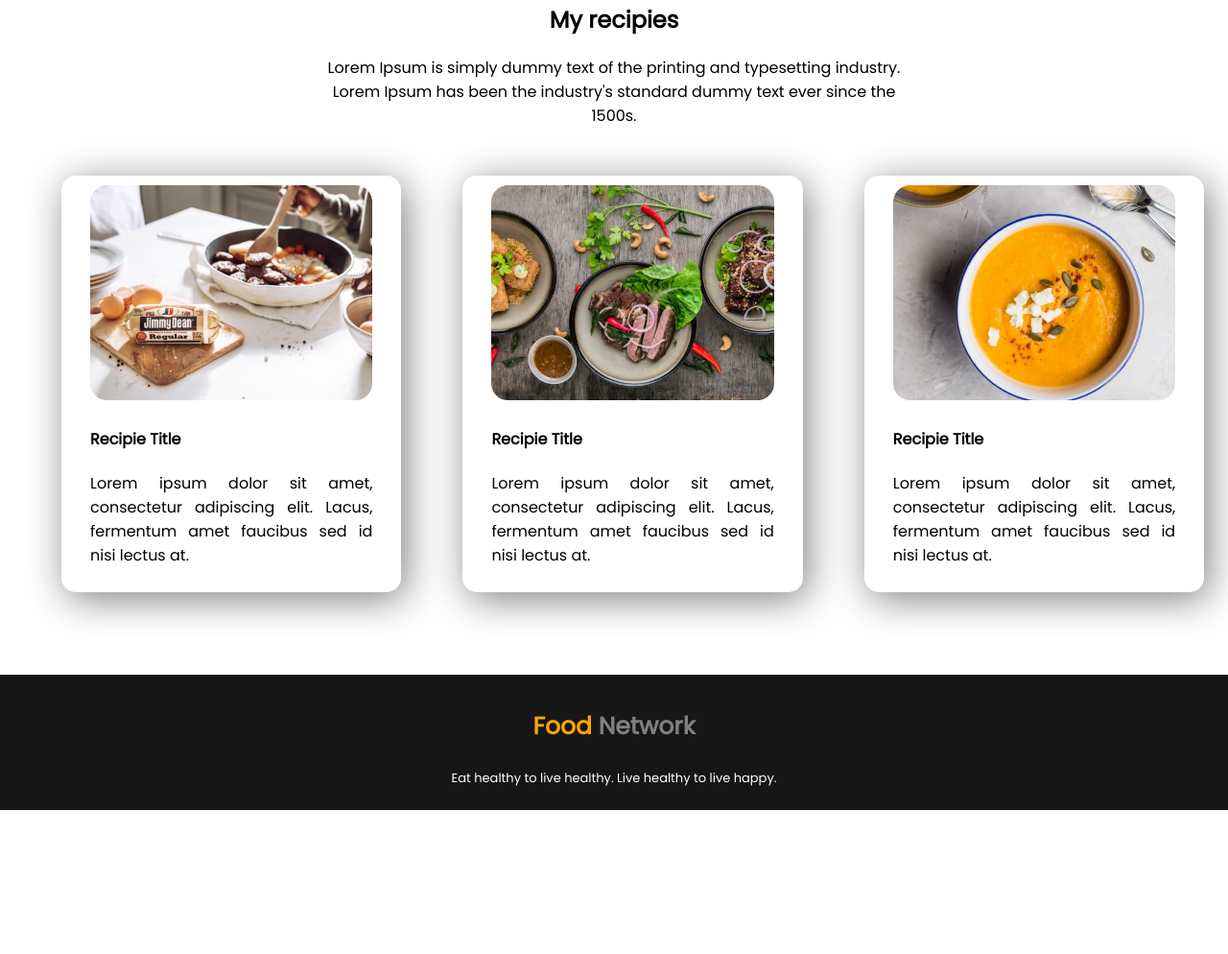
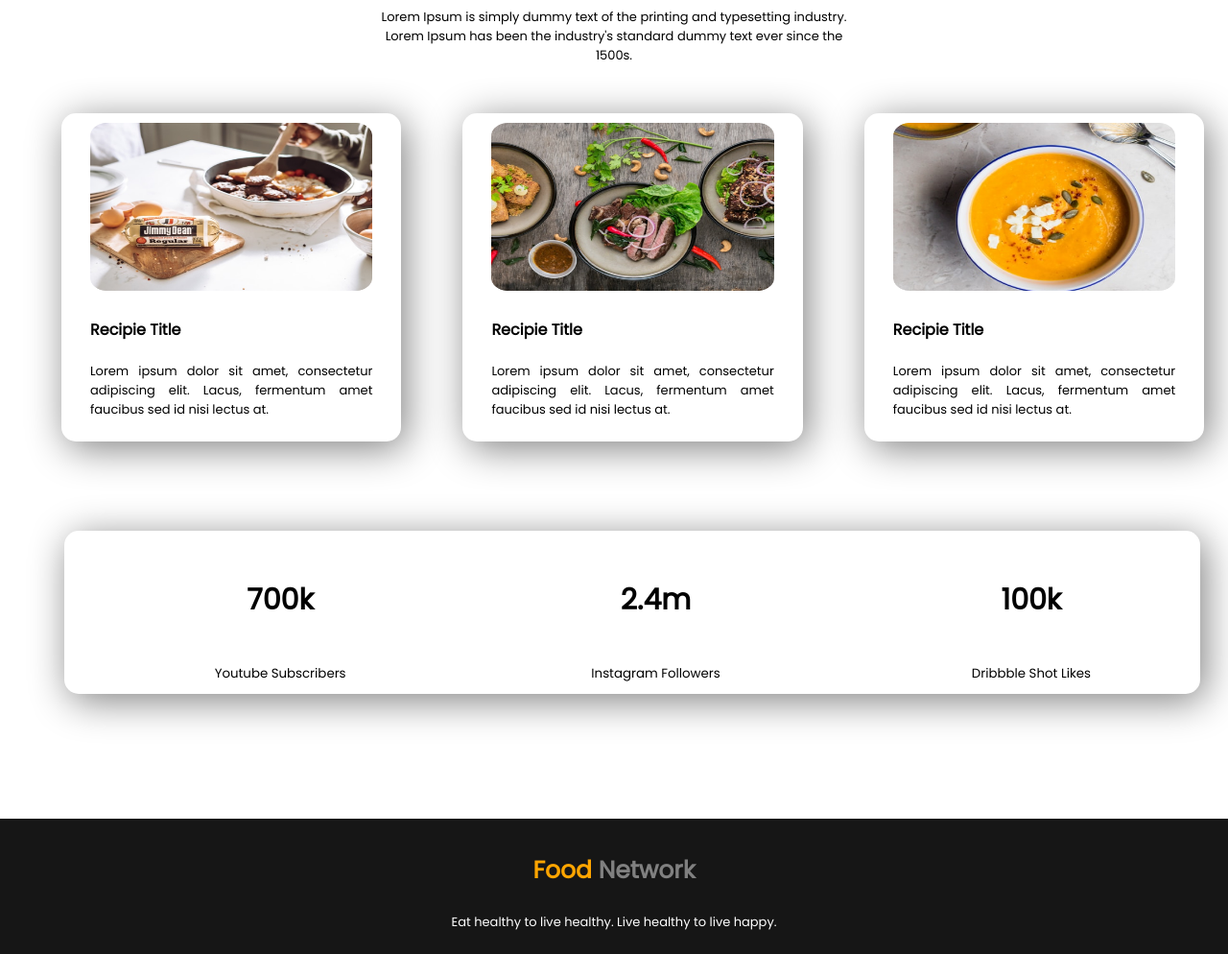
Before and after one commit to moularavel/food-network, a plain HTML site: page index.html in a window 1280 px wide. Shown: the part 1161-2155 px from the top of the page at 96% size. Before the commit the page ends 2005 px from the top, so only its background shows below. Drawn offline with Linux system fonts and the light colour scheme.

Commit message:
number section done

```diff
--- a/css/style.css
+++ b/css/style.css
@@ -37,7 +37,7 @@ h1{
 #food-section .divided-div img{
     width: 100%;
 }
-#food-section .divided-div p{
+#food-section .divided-div p,#recipies-section .section-title{
     color:#7e7b7b;
 }
 .food-section-content{
@@ -68,11 +68,14 @@ padding-bottom: 20px;
     padding-bottom: 20px;
 }
 #recipies-section{
-    margin-top: 100px;
-    height: 700px;
+    margin-top: 50px;
+    height: 600px;
 }
 #recipies-section .section-title, .section-content{
     text-align: center;
+}
+#recipies-section .section-content,.recipies-divided p{
+    font-size: 13px;
 }
 .recipies-divided{
     width: 23%;
@@ -83,7 +86,9 @@ padding-bottom: 20px;
 }
 .recipies-divided img{
     width: 100%;
+    height: 175px;
 }
+
 .recipies-area{
     margin-top: 50px;
 }
@@ -95,8 +100,27 @@ padding-bottom: 20px;
 .recipies-area h3{
     font-size: 30px;
 }
-
-
+#number-section{
+    height: 300px;
+    padding: 0px 17px;
+}
+.number-divided{
+    width: 23%;
+    float: left;
+    margin-left: 5%;
+    padding: 10px 30px;
+    text-align: center;
+}
+.number-divided h4{
+    font-size: 30px;
+}
+.number-div{
+    width: 95%;
+    margin-left: 4%;
+    float: left;
+    box-shadow: 5px 7px 40px grey;
+    border-radius: 15px;
+}
 footer{
     background-color: rgb(22, 22, 22);
     padding: 10px 0px;
--- a/index.html
+++ b/index.html
@@ -64,7 +64,22 @@
                 </div>
             </div>
     </section>
-    <section id="number-section"></section>
+    <section id="number-section">
+        <div class="number-div">
+            <div class="number-divided">
+                <h4>700k</h4>
+                <small>Youtube Subscribers</small>
+            </div>
+            <div class="number-divided">
+                <h4>2.4m</h4>
+                <small>Instagram Followers</small>
+            </div>
+            <div class="number-divided">
+                <h4>100k</h4>
+                <small>Dribbble Shot Likes</small>
+            </div>
+        </div>
+    </section>
     <footer>
         <h3><span class="orange-color">Food</span> <span class="gray-color">Network</span></h3>
         <p>Eat healthy to live healthy. Live healthy to live happy.</p>
```
